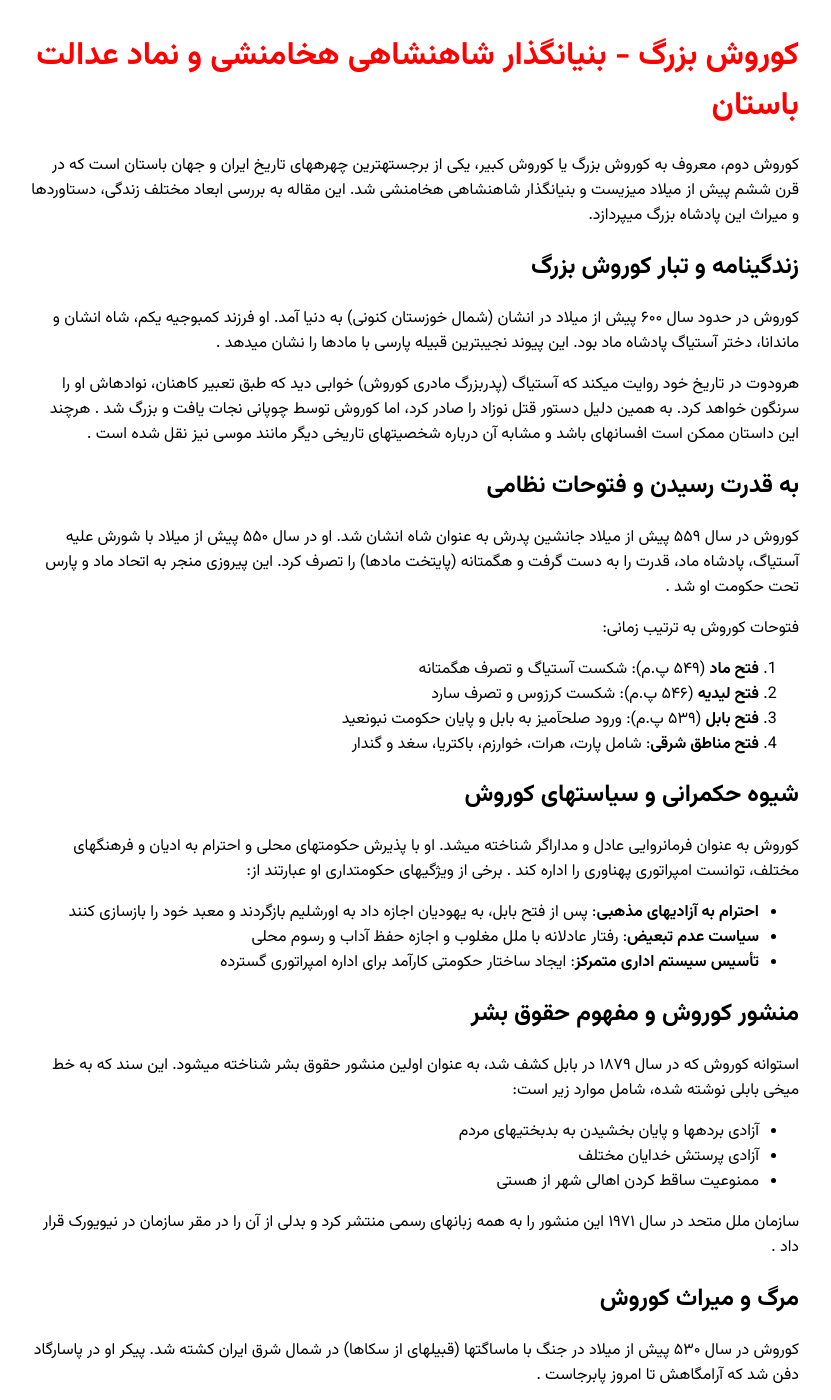
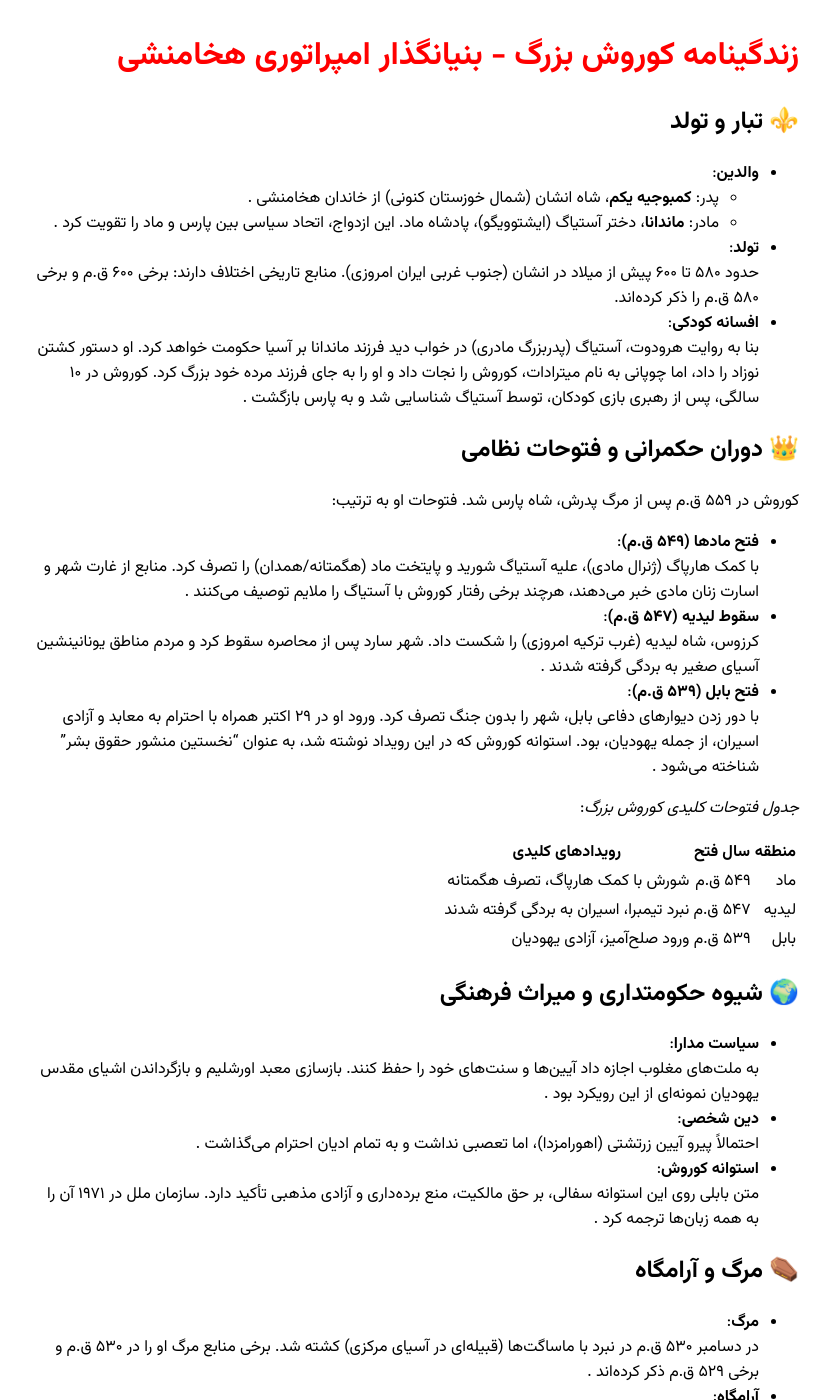
Before and after one commit to darkblog/darkblog.github.io, a Jekyll site: the page built from _posts/2025-6-28-2.md, in a window 1280 px wide and 1400 px high. Shown: the whole window, without its empty margins (225-1056 px from the left). Built offline with Jekyll 4.4.1, drawn with Linux system fonts in a browser that asks for light colours; some of the changed text lies outside the part shown.

Commit message:
Update 2025-6-28-2.md

```diff
--- a/_posts/2025-6-28-2.md
+++ b/_posts/2025-6-28-2.md
@@ -1,72 +1,61 @@
 ---
 layout: post
-title: کوروش بزرگ - بنیانگذار شاهنشاهی هخامنشی و نماد عدالت باستان
+title: زندگینامه کوروش بزرگ - بنیانگذار امپراتوری هخامنشی
 ---
 
-کوروش دوم، معروف به کوروش بزرگ یا کوروش کبیر، یکی از برجستهترین چهرههای تاریخ ایران و جهان باستان است که در قرن ششم پیش از میلاد میزیست و بنیانگذار شاهنشاهی هخامنشی شد. این مقاله به بررسی ابعاد مختلف زندگی، دستاوردها و میراث این پادشاه بزرگ میپردازد.
+## ⚜️ تبار و تولد
+- **والدین**:
+  - پدر: **کمبوجیه یکم**، شاه انشان (شمال خوزستان کنونی) از خاندان هخامنشی .
+  - مادر: **ماندانا**، دختر آستیاگ (ایشتوویگو)، پادشاه ماد. این ازدواج، اتحاد سیاسی بین پارس و ماد را تقویت کرد .
+- **تولد**:
+  حدود ۵۸۰ تا ۶۰۰ پیش از میلاد در انشان (جنوب غربی ایران امروزی). منابع تاریخی اختلاف دارند: برخی ۶۰۰ ق.م  و برخی ۵۸۰ ق.م  را ذکر کرده‌اند.
+- **افسانه کودکی**:
+  بنا به روایت هرودوت، آستیاگ (پدربزرگ مادری) در خواب دید فرزند ماندانا بر آسیا حکومت خواهد کرد. او دستور کشتن نوزاد را داد، اما چوپانی به نام میترادات، کوروش را نجات داد و او را به جای فرزند مرده خود بزرگ کرد. کوروش در ۱۰ سالگی، پس از رهبری بازی کودکان، توسط آستیاگ شناسایی شد و به پارس بازگشت .
 
-## زندگینامه و تبار کوروش بزرگ
+## 👑 دوران حکمرانی و فتوحات نظامی
+کوروش در ۵۵۹ ق.م پس از مرگ پدرش، شاه پارس شد. فتوحات او به ترتیب:
 
-کوروش در حدود سال ۶۰۰ پیش از میلاد در انشان (شمال خوزستان کنونی) به دنیا آمد. او فرزند کمبوجیه یکم، شاه انشان و ماندانا، دختر آستیاگ پادشاه ماد بود. این پیوند نجیبترین قبیله پارسی با مادها را نشان میدهد .
+- **فتح مادها (۵۴۹ ق.م)**:
+  با کمک هارپاگ (ژنرال مادی)، علیه آستیاگ شورید و پایتخت ماد (هگمتانه/همدان) را تصرف کرد. منابع از غارت شهر و اسارت زنان مادی خبر می‌دهند، هرچند برخی رفتار کوروش با آستیاگ را ملایم توصیف می‌کنند .
+- **سقوط لیدیه (۵۴۷ ق.م)**:
+  کرزوس، شاه لیدیه (غرب ترکیه امروزی) را شکست داد. شهر سارد پس از محاصره سقوط کرد و مردم مناطق یونانینشین آسیای صغیر به بردگی گرفته شدند .
+- **فتح بابل (۵۳۹ ق.م)**:
+  با دور زدن دیوارهای دفاعی بابل، شهر را بدون جنگ تصرف کرد. ورود او در ۲۹ اکتبر همراه با احترام به معابد و آزادی اسیران، از جمله یهودیان، بود. استوانه کوروش که در این رویداد نوشته شد، به عنوان "نخستین منشور حقوق بشر" شناخته می‌شود .
 
-هرودوت در تاریخ خود روایت میکند که آستیاگ (پدربزرگ مادری کوروش) خوابی دید که طبق تعبیر کاهنان، نوادهاش او را سرنگون خواهد کرد. به همین دلیل دستور قتل نوزاد را صادر کرد، اما کوروش توسط چوپانی نجات یافت و بزرگ شد . هرچند این داستان ممکن است افسانهای باشد و مشابه آن درباره شخصیتهای تاریخی دیگر مانند موسی نیز نقل شده است .
+*جدول فتوحات کلیدی کوروش بزرگ*:
 
-## به قدرت رسیدن و فتوحات نظامی
+| منطقه       | سال فتح | رویدادهای کلیدی                     |
+|-------------|---------|--------------------------------------|
+| ماد         | ۵۴۹ ق.م | شورش با کمک هارپاگ، تصرف هگمتانه    |
+| لیدیه       | ۵۴۷ ق.م | نبرد تیمبرا، اسیران به بردگی گرفته شدند |
+| بابل        | ۵۳۹ ق.م | ورود صلح‌آمیز، آزادی یهودیان         |
 
-کوروش در سال ۵۵۹ پیش از میلاد جانشین پدرش به عنوان شاه انشان شد. او در سال ۵۵۰ پیش از میلاد با شورش علیه آستیاگ، پادشاه ماد، قدرت را به دست گرفت و هگمتانه (پایتخت مادها) را تصرف کرد. این پیروزی منجر به اتحاد ماد و پارس تحت حکومت او شد .
+## 🌍 شیوه حکومتداری و میراث فرهنگی
+- **سیاست مدارا**:
+  به ملت‌های مغلوب اجازه داد آیین‌ها و سنت‌های خود را حفظ کنند. بازسازی معبد اورشلیم و بازگرداندن اشیای مقدس یهودیان نمونه‌ای از این رویکرد بود .
+- **دین شخصی**:
+  احتمالاً پیرو آیین زرتشتی (اهورامزدا)، اما تعصبی نداشت و به تمام ادیان احترام می‌گذاشت .
+- **استوانه کوروش**:
+  متن بابلی روی این استوانه سفالی، بر حق مالکیت، منع برده‌داری و آزادی مذهبی تأکید دارد. سازمان ملل در ۱۹۷۱ آن را به همه زبان‌ها ترجمه کرد .
 
-فتوحات کوروش به ترتیب زمانی:
+## ⚰️ مرگ و آرامگاه
+- **مرگ**:
+  در دسامبر ۵۳۰ ق.م در نبرد با ماساگت‌ها (قبیله‌ای در آسیای مرکزی) کشته شد. برخی منابع مرگ او را در ۵۳۰ ق.م و برخی ۵۲۹ ق.م ذکر کرده‌اند .
+- **آرامگاه**:
+  در پاسارگاد (استان فارس کنونی) قرار دارد. بنایی ساده با سنگ‌های آهکی که در سال ۲۰۰۴ در فهرست میراث جهانی یونسکو ثبت شد .
+- **جانشینان**:
+  پسرش کمبوجیه دوم مصر را فتح کرد، اما حکومتش کوتاه بود.
 
-1. **فتح ماد** (۵۴۹ پ.م): شکست آستیاگ و تصرف هگمتانه
-2. **فتح لیدیه** (۵۴۶ پ.م): شکست کرزوس و تصرف سارد
-3. **فتح بابل** (۵۳۹ پ.م): ورود صلحآمیز به بابل و پایان حکومت نبونعید
-4. **فتح مناطق شرقی**: شامل پارت، هرات، خوارزم، باکتریا، سغد و گندار
+## 💫 شخصیت از نگاه منابع تاریخی
+- **هرودوت**:
+  او را "دلیرترین و پرهوادارترین مرد" می‌نامد که به جای زرق و برق، شرافت را ارزشمند می‌دانست .
+- **گزنفون**:
+  در کتاب *کوروشنامه* او را فرمانروایی آرمانی توصیف می‌کند، اما این اثر بیشتر فلسفی است تا تاریخی .
+- **انتقادات**:
+  برخی مورخان مانند پییر بریان به خشونت‌های او در فتح لیدیه و رفتار با زنان مادی اشاره می‌کنند .
 
-## شیوه حکمرانی و سیاستهای کوروش
+> **نقل قول از هرودوت**:
+> *"کوروش بزرگ، پرهوادارترین و شرافتمندترین مرد جوان در پارس بود. او فریب زندگی پررزق دنیا را نخورد و ارزش زندگی خود را شرافت و خردمندی می‌دانست."* .
 
-کوروش به عنوان فرمانروایی عادل و مداراگر شناخته میشد. او با پذیرش حکومتهای محلی و احترام به ادیان و فرهنگهای مختلف، توانست امپراتوری پهناوری را اداره کند . برخی از ویژگیهای حکومتداری او عبارتند از:
-
-- **احترام به آزادیهای مذهبی**: پس از فتح بابل، به یهودیان اجازه داد به اورشلیم بازگردند و معبد خود را بازسازی کنند
-- **سیاست عدم تبعیض**: رفتار عادلانه با ملل مغلوب و اجازه حفظ آداب و رسوم محلی
-- **تأسیس سیستم اداری متمرکز**: ایجاد ساختار حکومتی کارآمد برای اداره امپراتوری گسترده
-
-## منشور کوروش و مفهوم حقوق بشر
-
-استوانه کوروش که در سال ۱۸۷۹ در بابل کشف شد، به عنوان اولین منشور حقوق بشر شناخته میشود. این سند که به خط میخی بابلی نوشته شده، شامل موارد زیر است:
-
-- آزادی بردهها و پایان بخشیدن به بدبختیهای مردم
-- آزادی پرستش خدایان مختلف
-- ممنوعیت ساقط کردن اهالی شهر از هستی
-
-سازمان ملل متحد در سال ۱۹۷۱ این منشور را به همه زبانهای رسمی منتشر کرد و بدلی از آن را در مقر سازمان در نیویورک قرار داد .
-
-## مرگ و میراث کوروش
-
-کوروش در سال ۵۳۰ پیش از میلاد در جنگ با ماساگتها (قبیلهای از سکاها) در شمال شرق ایران کشته شد. پیکر او در پاسارگاد دفن شد که آرامگاهش تا امروز پابرجاست .
-
-میراث کوروش شامل:
-
-- تأسیس اولین امپراتوری چندملیتی جهان
-- ایجاد الگویی از حکومتداری عادلانه و مداراگر
-- تأثیر بر مفاهیم حقوق بشر و حکومتداری
-
-## دیدگاههای تاریخی درباره کوروش
-
-منابع تاریخی مختلف تصاویر متفاوتی از کوروش ارائه میدهند:
-
-- **هرودوت**: هم جنبههای مثبت و هم منفی شخصیت کوروش را ذکر میکند
-- **گزنفون**: در کتاب "کوروشنامه" او را فرمانروایی ایدهآل توصیف میکند
-- **منابع بابلی و یهودی**: او را منجی و آزادیبخش میدانند
-
-## جمعبندی
-
-کوروش بزرگ نه تنها به عنوان بنیانگذار شاهنشاهی هخامنشی، بلکه به عنوان نماد عدالت، مدارا و حکومتداری خردمندانه در تاریخ ثبت شده است. دستاوردهای نظامی، سیاسی و فرهنگی او تأثیر عمیقی بر تاریخ ایران و جهان گذاشت و امروزه پس از گذشت بیش از ۲۵۰۰ سال، هنوز به عنوان الگویی از حکمرانی عادلانه مورد توجه است .
-
-- [لحظه آخر](https://lahzeakhar.com/Useful-information-Tourist-content/6400-%DA%A9%D9%88%D8%B1%D9%88%D8%B4-%DA%A9%D8%A8%DB%8C%D8%B1)
-- [بیتوته](https://www.beytoote.com/art/negah-gozashte/cyrus3-great-kurosh.html?m=1)
-- [کجارو](https://www.kojaro.com/figures/191893-cyrus-persian-king/)
-- [عصر ایران](https://www.asriran.com/fa/news/1009187/%D9%86%DA%AF%D8%A7%D9%87%DB%8C-%D8%AF%D9%82%DB%8C%D9%82%E2%80%8C%D8%AA%D8%B1-%D8%A8%D9%87-%D8%B2%D9%86%D8%AF%DA%AF%DB%8C-%D9%88-%D8%B4%D8%AE%D8%B5%DB%8C%D8%AA-%DA%A9%D9%88%D8%B1%D9%88%D8%B4-%DA%A9%D8%A8%DB%8C%D8%B1-%D9%81%D8%B1%D9%85%D8%A7%D9%86%D8%B1%D9%88%D8%A7%DB%8C%DB%8C-%D8%AF%D9%85%D9%88%DA%A9%D8%B1%D8%A7%D8%AA-%DB%8C%D8%A7-%D9%BE%D8%A7%D8%AF%D8%B4%D8%A7%D9%87%DB%8C-%D9%85%D8%B7%D9%84%D9%82%E2%80%8C%DA%AF%D8%B1%D8%A7)
-- [ویکی پدیا](https://fa.m.wikipedia.org/wiki/%DA%A9%D9%88%D8%B1%D9%88%D8%B4_%D8%A8%D8%B2%D8%B1%DA%AF)
-- [ویکی پدیا](https://fa.m.wikipedia.org/wiki/%D8%AF%D8%B1%DA%AF%D8%A7%D9%87:%DA%A9%D9%88%D8%B1%D9%88%D8%B4_%D8%A8%D8%B2%D8%B1%DA%AF)
-- [همنشین بهار](http://hamneshinbahar.net/article.php?text_id=817)
-- [روزانه](https://roozaneh.net/news/essay/%D8%A7%D9%86%D8%B4%D8%A7-%D8%AF%D8%B1%D8%A8%D8%A7%D8%B1%D9%87-%DA%A9%D9%88%D8%B1%D9%88%D8%B4-%D8%A8%D8%B2%D8%B1%DA%AF/)
+## میراث پایدار
+کوروش نه تنها بنیانگذار بزرگ‌ترین امپراتوری آن دوران (از رود سند تا دریای اژه) بود، بلکه با تأکید بر عدالت و احترام به تنوع فرهنگی، الگویی برای حکمرانی انسان‌محور شد. استوانه او امروز نماد جهانی حقوق بشر است و آرامگاهش در پاسارگاد، یادآور عظمت اندیشه‌ای است که فراتر از مرزها و زمان‌ها زنده مانده است.
```
